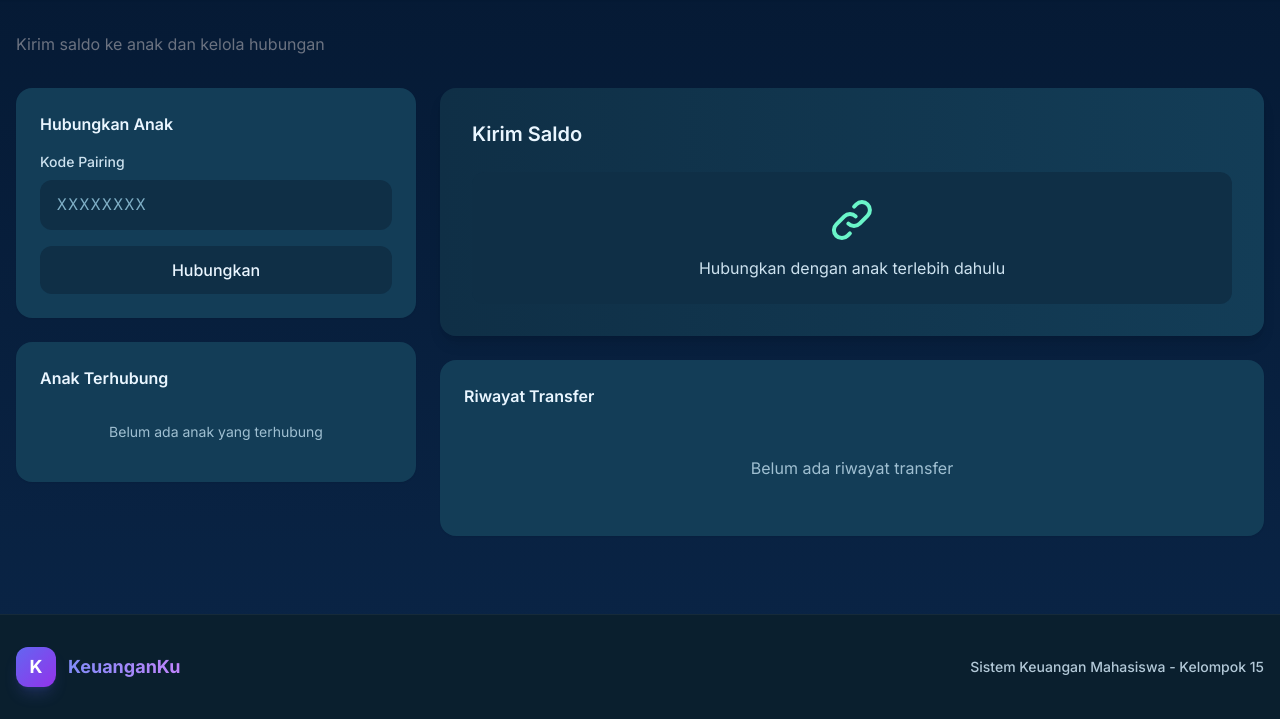
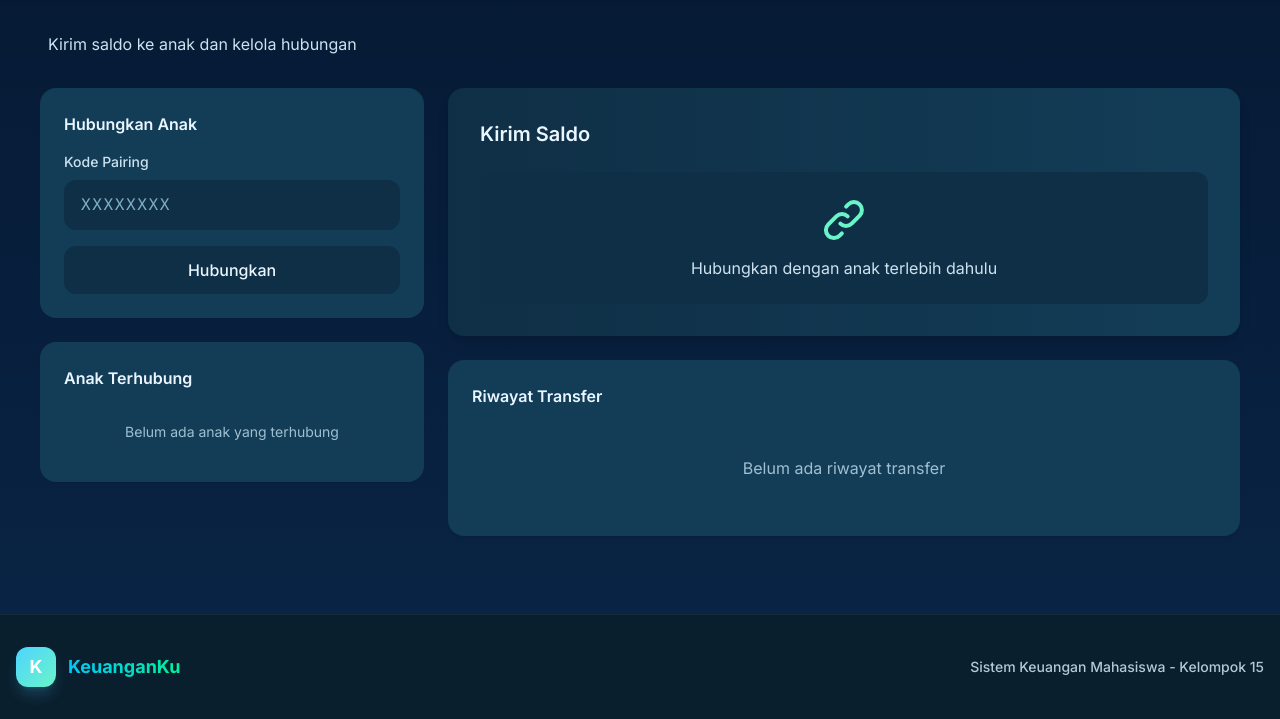
Before and after one commit to chandra7251/kelompok-15, a PHP site: template Kelompok-15/views/transfer/index.php in a window 1280 px wide. Shown: the part 81-800 px from the top of the page. Run offline with PHP 8.4, Linux system fonts and the light colour scheme; the template is opened without the code that fills it, so the values that code supplies are empty; some libraries are stand-ins or nearby versions.

Commit message:
Revisi Footer logo, margin content (dashboard orangtua & transfeer orangtua) and colour pallete card Transfer cepat & riwayat transaksi on dashboard orangtua

```diff
--- a/Kelompok-15/views/layouts/app.php
+++ b/Kelompok-15/views/layouts/app.php
@@ -42,7 +42,7 @@
              <svg class="w-6 h-6 text-[#00C6FB]" fill="none" viewBox="0 0 24 24" stroke="currentColor">
                  <path stroke-linecap="round" stroke-linejoin="round" stroke-width="2" d="M15 17h5l-1.405-1.405A2.032 2.032 0 0118 14.158V11a6.002 6.002 0 00-4-5.659V5a2 2 0 10-4 0v.341C7.67 6.165 6 8.388 6 11v3.159c0 .538-.214 1.055-.595 1.436L4 17h5m6 0v1a3 3 0 11-6 0v-1m6 0H9"/>
              </svg>
-             <span class="font-bold text-[#00C6FB] tracking-wider">DISINI LOGO</span>
+             <span class="font-bold bg-gradient-to-r from-[#00C6FB] to-[#00F29C] bg-clip-text text-transparent tracking-wider">DISINI LOGO</span>
         </div>
 
         <nav class="flex-1 px-3 py-6 space-y-2 overflow-y-auto">
@@ -185,10 +185,10 @@
                 <div class="flex flex-col sm:flex-row items-center justify-between gap-4">
                     <div class="flex items-center space-x-3">
                          <!-- Logo Kept As Is (KeuanganKu) -->
-                        <div class="w-10 h-10 bg-gradient-to-br from-indigo-500 to-purple-600 rounded-xl flex items-center justify-center shadow-lg  shadow-indigo-500/20">
+                        <div class="w-10 h-10 bg-[linear-gradient(135deg,#4ED4FF,#6AF5C9)] rounded-xl flex items-center justify-center shadow-lg  shadow-[#4ED4FF]/20">
                             <span class="text-white font-bold text-lg">K</span>
                         </div>
-                        <span class="text-lg font-bold bg-gradient-to-r from-indigo-400 to-purple-400 bg-clip-text text-transparent">KeuanganKu</span>
+                        <span class="text-lg font-bold bg-gradient-to-r from-[#00C6FB] to-[#00F29C] bg-clip-text text-transparent">KeuanganKu</span>
                     </div>
                     <p class="text-sm font-medium text-[#B3C9D8]">Sistem Keuangan Mahasiswa - Kelompok 15</p>
                 </div>
--- a/Kelompok-15/views/transfer/index.php
+++ b/Kelompok-15/views/transfer/index.php
@@ -3,11 +3,11 @@ $title = 'Transfer Saldo';
 ob_start();
 ?>
 
-<div class="mb-8 mt-8">
-    <p class="text-gray-500">Kirim saldo ke anak dan kelola hubungan</p>
+<div class="mb-2 mt-8 px-8">
+    <p class="text-[#CDE2EF]">Kirim saldo ke anak dan kelola hubungan</p>
 </div>
 
-<div class="grid lg:grid-cols-3 gap-6">
+<div class="grid lg:grid-cols-3 gap-6 p-6">
     <div class="lg:col-span-1 space-y-6">
         <div class="card bg-[#133D57] rounded-2xl p-6 shadow-sm">
             <h3 class="font-semibold text-[#EAF6FF] mb-4">Hubungkan Anak</h3>
```
Also changed, not shown: Kelompok-15/views/dashboard/orangtua.php (+18 -18 lines).
